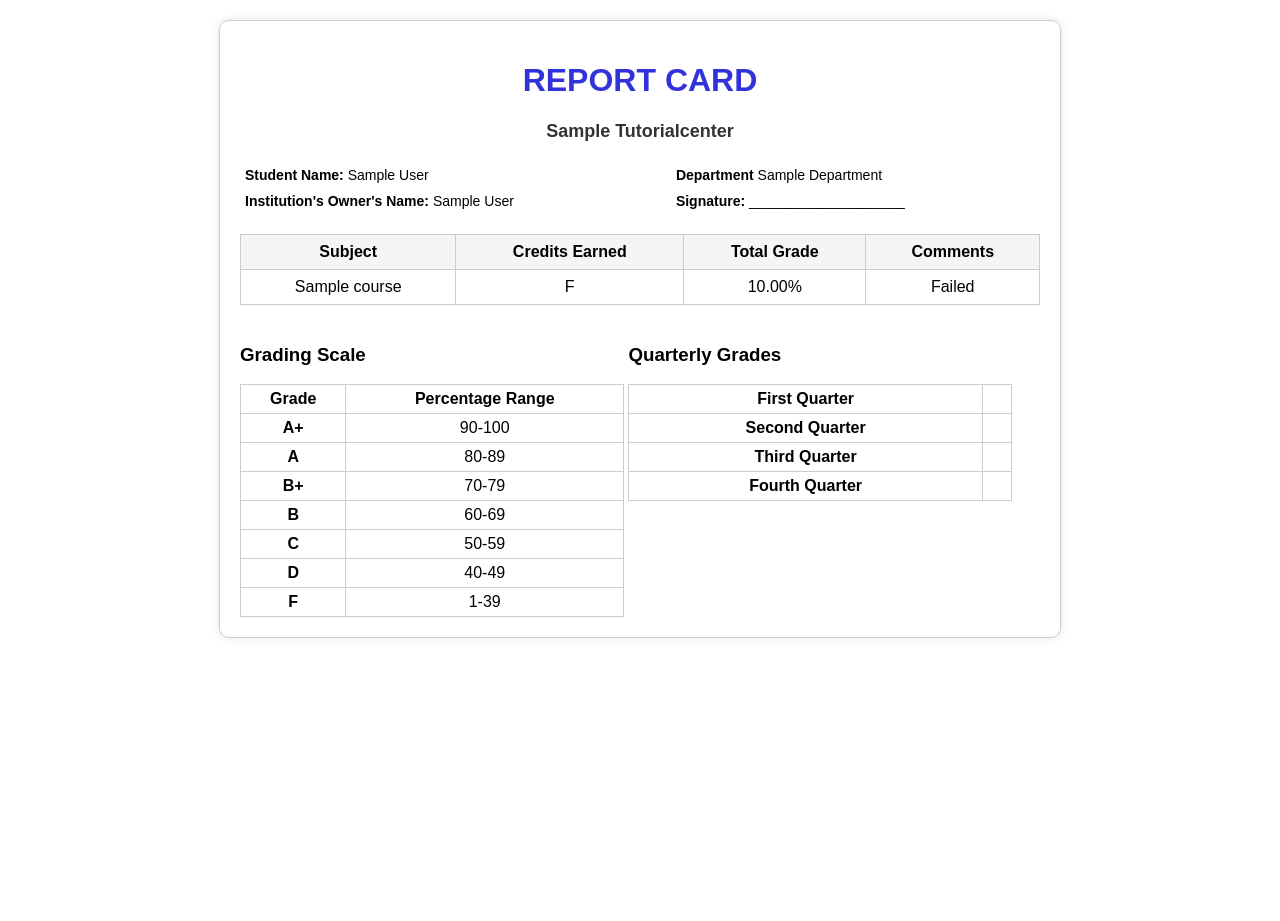
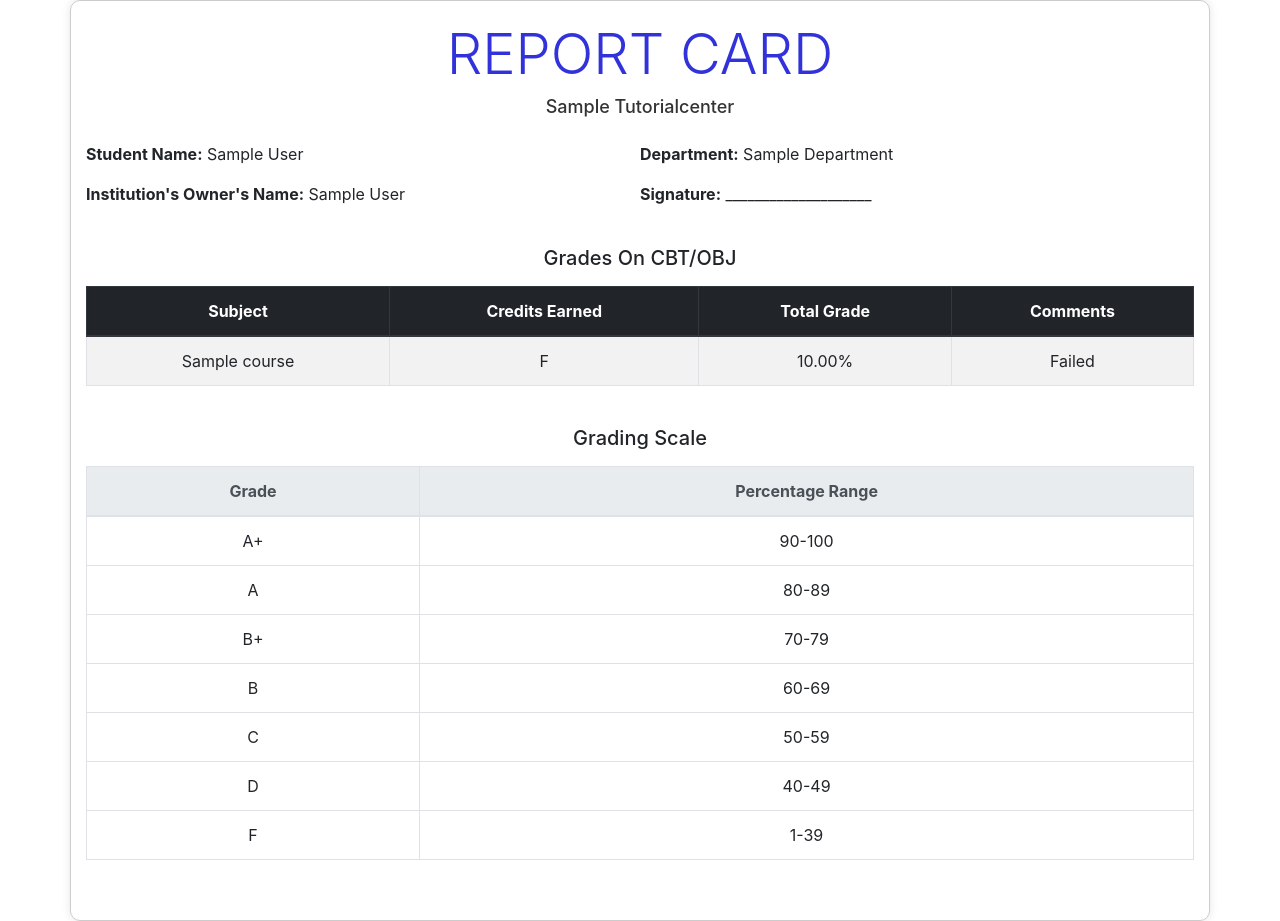
Before and after one commit to PrinceJetro/Tutorial-Haven, a Django app: page /myreport/ in a window 1280 px wide. Before the commit the page ends 638 px from the top, so only its background shows below. Run offline with Django 4.2, Linux system fonts and the light colour scheme; a user stored in the database is signed in; tables that the repository leaves empty hold one stand-in row (values such as "Sample post"); lists and menus that the app fills with data are empty; some libraries are stand-ins or nearby versions.

Commit message:
worked on the report style

```diff
--- a/templates/report.html
+++ b/templates/report.html
@@ -47,12 +47,12 @@
         .grades-table th {
             background-color: #f5f5f5;
         }
-        .grading-scale, .quarters {
+        .grading-scale{
             display: inline-block;
-            width: 48%;
+            width: 100%;
             vertical-align: top;
         }
-        .grading-scale table, .quarters table {
+        .grading-scale table {
             width: 100%;
             border-collapse: collapse;
         }
@@ -62,25 +62,38 @@
             text-align: center;
         }
     </style>
+    <link rel="stylesheet" href="https://cdn.jsdelivr.net/npm/bootstrap@4.0.0/dist/css/bootstrap.min.css" integrity="sha384-Gn5384xqQ1aoWXA+058RXPxPg6fy4IWvTNh0E263XmFcJlSAwiGgFAW/dAiS6JXm" crossorigin="anonymous">
+
 </head>
 <body>
-    <div class="report-card">
-        <div class="header">
-            <h1>REPORT CARD</h1>
-            <h2>{{ request.user.student.tutorial_center.name|title }}</h2>
+    <div class="container report-card">
+        <div class="header text-center mb-4">
+            <h1 class="display-4">REPORT CARD</h1>
+            <h2 class="h5">{{ request.user.student.tutorial_center.name|title }}</h2>
         </div>
-        <table class="info-table">
-            <tr>
-                <td><strong>Student Name:</strong> {{ request.user.get_full_name|title }}</td>
-                <td><strong>Department</strong> {{ request.user.student.department.name|title }}</td>
-            </tr>
-            <tr>
-                <td><strong>Institution's Owner's Name:</strong> {{ request.user.student.tutorial_center.owner.get_full_name|title }}</td>
-                <td><strong>Signature:</strong> ____________________</td>
-            </tr>
-        </table>
-        <table class="grades-table">
-            <thead>
+
+        <!-- Student Info Section -->
+        <div class="row info-table mb-4">
+            <div class="col-12 col-md-6 mb-3">
+                <strong>Student Name:</strong> {{ request.user.get_full_name|title }}
+            </div>
+            <div class="col-12 col-md-6 mb-3">
+                <strong>Department:</strong> {{ request.user.student.department.name|title }}
+            </div>
+            <div class="col-12 col-md-6 mb-3">
+                <strong>Institution's Owner's Name:</strong> {{ request.user.student.tutorial_center.owner.get_full_name|title }}
+            </div>
+            <div class="col-12 col-md-6 mb-3">
+                <strong>Signature:</strong> ____________________
+            </div>
+        </div>
+
+        <!-- Grades Table -->
+        <div class="grades-table mb-4">
+            <h3 class="h5 text-center mb-3">Grades On CBT/OBJ</h3>
+            <div class="table-responsive">
+                <table class="table table-striped table-bordered">
+                    <thead class="thead-dark">
                         <tr>
                             <th>Subject</th>
                             <th>Credits Earned</th>
@@ -123,67 +136,56 @@
                         {% endfor %}
                     </tbody>
                 </table>
+            </div>
+        </div>
 
-        <div class="grading-scale">
-            <h3>Grading Scale</h3>
-            <table>
+        <!-- Grading Scale -->
+        <div class="grading-scale mb-4">
+            <h3 class="h5 text-center mb-3">Grading Scale</h3>
+            <div class="table-responsive">
+                <table class="table table-bordered">
+                    <thead class="thead-light">
                         <tr>
                             <th>Grade</th>
                             <th>Percentage Range</th>
                         </tr>
+                    </thead>
+                    <tbody>
                         <tr>
-                    <th>A+</th>
+                            <td>A+</td>
                             <td>90-100</td>
                         </tr>
                         <tr>
-                    <th>A</th>
+                            <td>A</td>
                             <td>80-89</td>
                         </tr>
                         <tr>
-                    <th>B+</th>
+                            <td>B+</td>
                             <td>70-79</td>
                         </tr>
                         <tr>
-                    <th>B</th>
+                            <td>B</td>
                             <td>60-69</td>
                         </tr>
                         <tr>
-                    <th>C</th>
+                            <td>C</td>
                             <td>50-59</td>
                         </tr>
                         <tr>
-                    <th>D</th>
+                            <td>D</td>
                             <td>40-49</td>
                         </tr>
                         <tr>
-                    <th>F</th>
+                            <td>F</td>
                             <td>1-39</td>
                         </tr>
-
-            </table>
-        </div>
-
-        <div class="quarters">
-            <h3>Quarterly Grades</h3>
-            <table>
-                <tr>
-                    <th>First Quarter</th>
-                    <td></td>
-                </tr>
-                <tr>
-                    <th>Second Quarter</th>
-                    <td></td>
-                </tr>
-                <tr>
-                    <th>Third Quarter</th>
-                    <td></td>
-                </tr>
-                <tr>
-                    <th>Fourth Quarter</th>
-                    <td></td>
-                </tr>
+                    </tbody>
                 </table>
             </div>
         </div>
+
+
+    </div>
+
 </body>
 </html>
```
Lines whose indentation alone changed are shown as unchanged.
